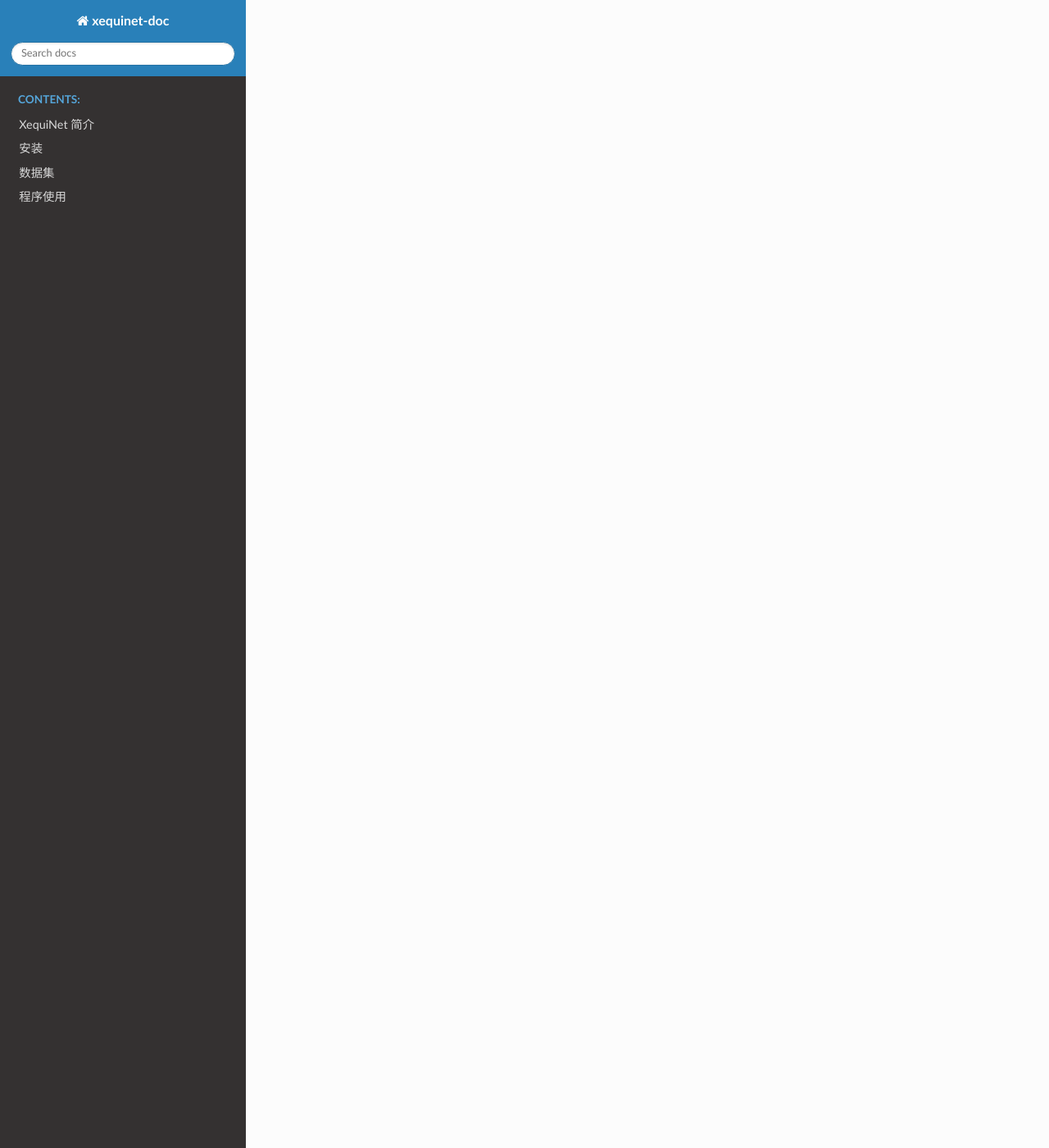
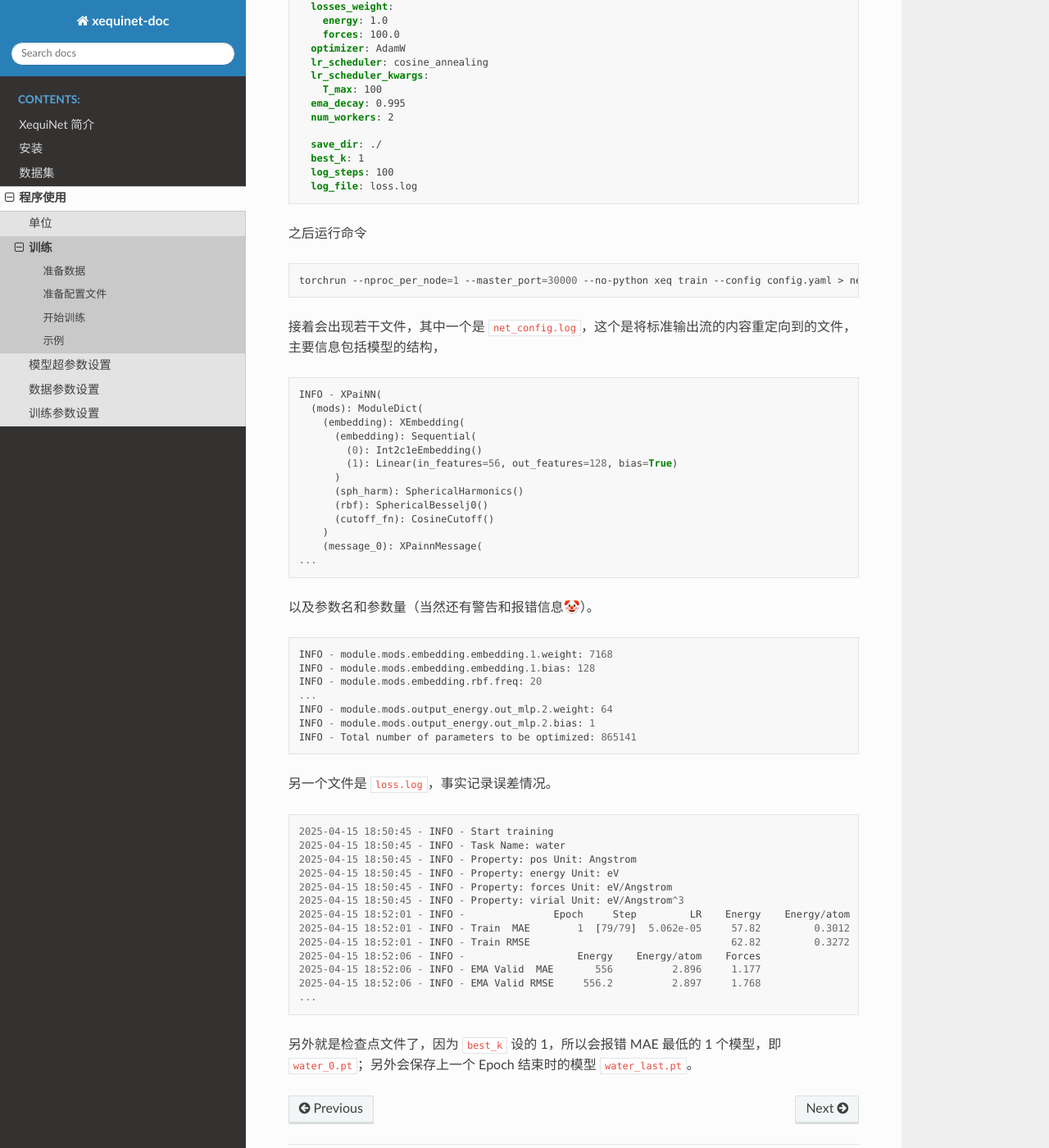
Before and after one commit to X1X1010/XequiNetDoc, a Sphinx documentation site: the page built from source/usage/train.md, in a window 1280 px wide and 1400 px high, scrolled down 2503 px. Shown: the whole window at 82% size. Built offline with Sphinx 7.4.7 and the Read the Docs theme 3.1.0, drawn with Linux system fonts in a browser that asks for light colours; formulas are drawn with MathJax 3; some of the changed text lies outside the part shown.

Commit message:
add an example for training

````diff
--- a/source/usage/index.rst
+++ b/source/usage/index.rst
@@ -6,5 +6,7 @@
     :caption: Contents:
 
     units
+    train
+    model_cfg
+    data_cfg
     trainer_cfg
-    data_cfg
--- a/source/usage/model_cfg.md
+++ b/source/usage/model_cfg.md
@@ -0,0 +1,2 @@
+# 模型超参数设置
+别急，还没写😄
--- a/source/usage/train.md
+++ b/source/usage/train.md
@@ -59,4 +59,127 @@ xeq train --config config.yaml
 - `config` / `-C`：CONFIG 文件的名字，默认为 `config.yaml`
 
 ## 示例
-我们使用 Water 1593 这个数据集作为例子（https://doi.org/10.1073/pnas.1815117116）
+我们使用 Water 1593 这个数据集作为例子（<https://doi.org/10.1073/pnas.1815117116>）
+
+我们首先准备数据集([下载链接](https://github.com/X1X1010/XequiNetDoc/raw/refs/heads/main/source/example/water-1593.zip))，解压放在某处，比如`/scratch/datasets/water-1593/`
+
+目录如下
+
+```shell
+/scratch/datasets/water-1593
+  ├─ data.lmdb
+  ├─ info.json
+  └─ random42.json
+```
+
+然后准备 `config.yaml` 文件，如下：
+
+```yaml
+model:
+  model_name: xpainn
+  model_kwargs:
+    node_dim: 128
+    node_irreps: 128x0e+64x1o+32x2e
+    embed_basis: gfn2-xtb
+    aux_basis: aux56
+    num_basis: 20
+    rbf_kernel: bessel
+    cutoff: 5.0
+    cutoff_fn: cosine
+    action_blocks: 3
+    activation: silu
+    norm_type: layer
+    hidden_dim: 64
+    output_modes: [energy]
+  default_units:
+    energy: eV
+    pos: Angstrom
+
+data:
+  db_path: /scratch/datasets/water-1593
+  cutoff: 5.0
+  split: random42
+  targets: [energy, forces]
+  default_dtype: float32
+  batch_size: 16
+  valid_batch_size: 16
+
+trainer:
+  run_name: water
+  warmup_scheduler: linear
+  warmup_epochs: 10
+  max_epochs: 100
+  max_lr: 5e-4
+  min_lr: 0.0
+  lossfn: smoothl1
+  losses_weight:
+    energy: 1.0
+    forces: 100.0
+  optimizer: AdamW
+  lr_scheduler: cosine_annealing
+  lr_scheduler_kwargs:
+    T_max: 100
+  ema_decay: 0.995
+  num_workers: 2
+
+  save_dir: ./
+  best_k: 1
+  log_steps: 100
+  log_file: loss.log
+```
+
+之后运行命令
+
+```bash
+torchrun --nproc_per_node=1 --master_port=30000 --no-python xeq train --config config.yaml > net_config.log 2>&1
+```
+
+接着会出现若干文件，其中一个是 `net_config.log`，这个是将标准输出流的内容重定向到的文件，主要信息包括模型的结构，
+
+```
+INFO - XPaiNN(
+  (mods): ModuleDict(
+    (embedding): XEmbedding(
+      (embedding): Sequential(
+        (0): Int2c1eEmbedding()
+        (1): Linear(in_features=56, out_features=128, bias=True)
+      )
+      (sph_harm): SphericalHarmonics()
+      (rbf): SphericalBesselj0()
+      (cutoff_fn): CosineCutoff()
+    )
+    (message_0): XPainnMessage(
+...
+```
+
+以及参数名和参数量（当然还有警告和报错信息🤡）。
+
+```
+INFO - module.mods.embedding.embedding.1.weight: 7168
+INFO - module.mods.embedding.embedding.1.bias: 128
+INFO - module.mods.embedding.rbf.freq: 20
+...
+INFO - module.mods.output_energy.out_mlp.2.weight: 64
+INFO - module.mods.output_energy.out_mlp.2.bias: 1
+INFO - Total number of parameters to be optimized: 865141
+```
+
+另一个文件是 `loss.log`，事实记录误差情况。
+
+```
+2025-04-15 18:50:45 - INFO - Start training
+2025-04-15 18:50:45 - INFO - Task Name: water
+2025-04-15 18:50:45 - INFO - Property: pos Unit: Angstrom
+2025-04-15 18:50:45 - INFO - Property: energy Unit: eV
+2025-04-15 18:50:45 - INFO - Property: forces Unit: eV/Angstrom
+2025-04-15 18:50:45 - INFO - Property: virial Unit: eV/Angstrom^3
+2025-04-15 18:52:01 - INFO -               Epoch     Step         LR    Energy    Energy/atom    Forces
+2025-04-15 18:52:01 - INFO - Train  MAE        1  [79/79]  5.062e-05     57.82         0.3012    0.7386
+2025-04-15 18:52:01 - INFO - Train RMSE                                  62.82         0.3272    1.012
+2025-04-15 18:52:06 - INFO -                   Energy    Energy/atom    Forces
+2025-04-15 18:52:06 - INFO - EMA Valid  MAE       556          2.896     1.177
+2025-04-15 18:52:06 - INFO - EMA Valid RMSE     556.2          2.897     1.768
+...
+```
+
+另外就是检查点文件了，因为 `best_k` 设的 1，所以会报错 MAE 最低的 1 个模型，即 `water_0.pt`；另外会保存上一个 Epoch 结束时的模型 `water_last.pt`。
````
Also changed, not shown: source/brief_intro.md (+2 -2 lines), source/usage/trainer_cfg.md (+2 -0 lines).
